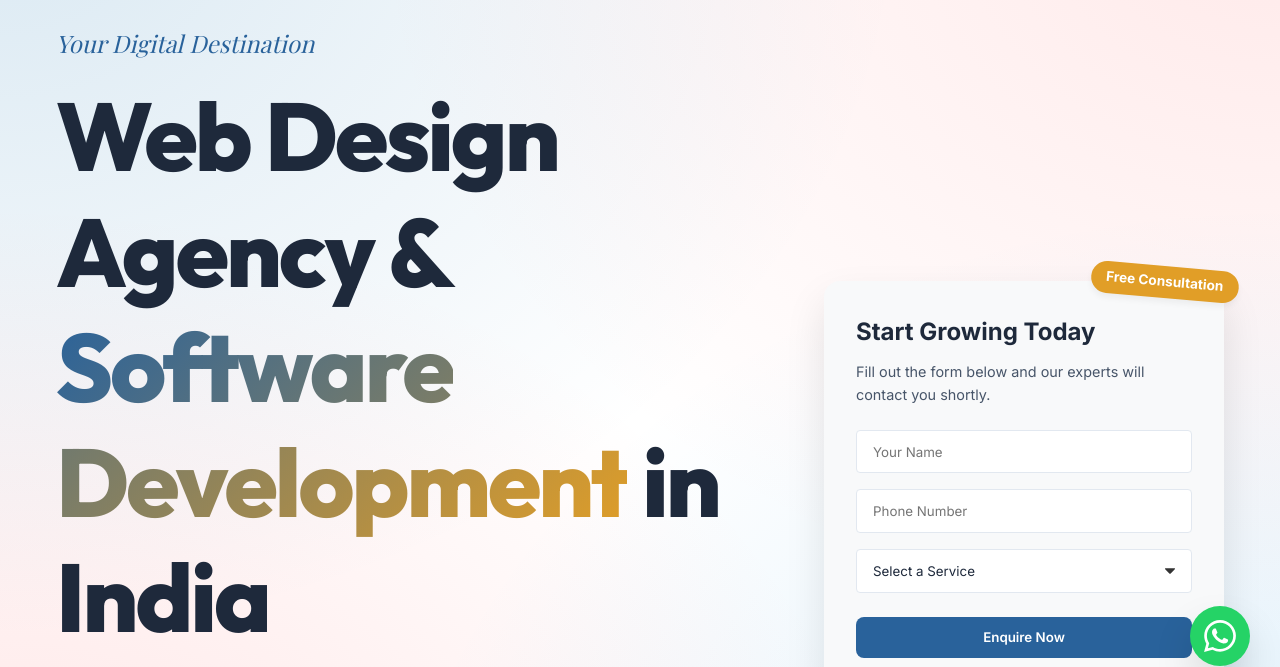
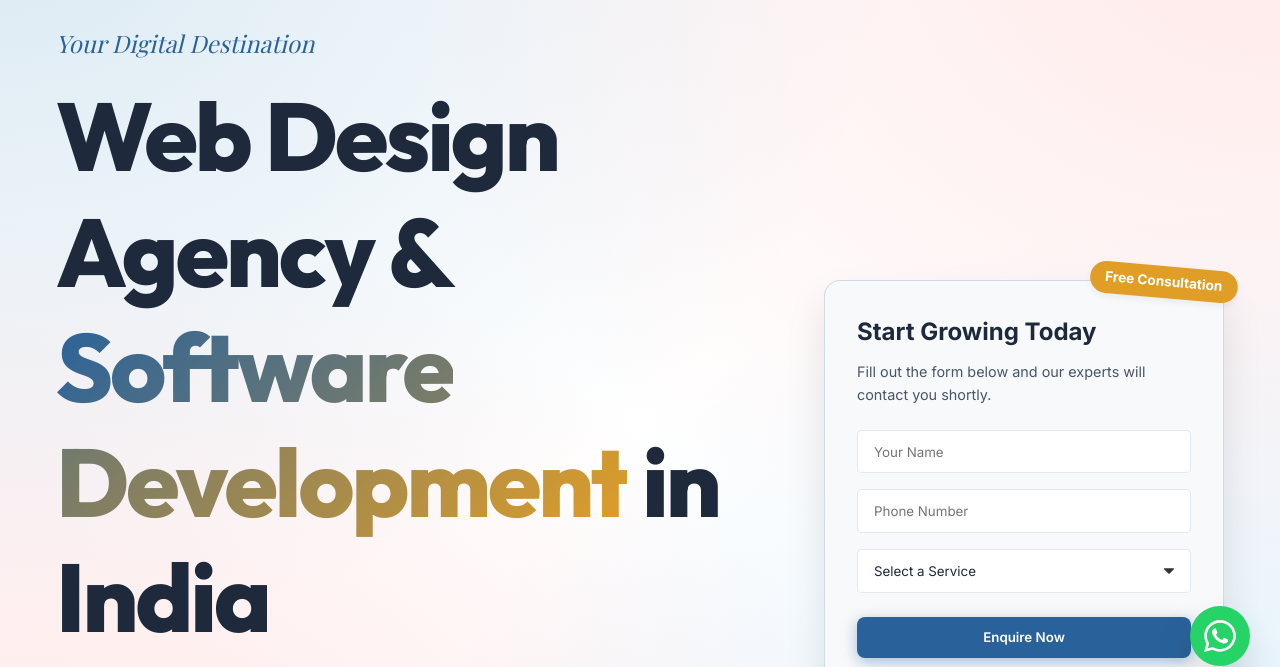
Before and after one commit to hasibulpoilan/pixel-clone, a website built with Vite: page index.html in a window 1280 px wide. Shown: the part 104-771 px from the top of the page. Built offline with nearby package versions, Linux system fonts and the light colour scheme; a web font is replaced by a local one.

Commit message:
Fix HTML structure and move invalid inline CSS to stylesheet

```diff
--- a/index.html
+++ b/index.html
@@ -71,7 +71,7 @@
             </div>
 
             <!-- Right: Floating Enquiry Form -->
-            <div class="hero-enquiry-form" style="background: var(--color-surface); padding: 2rem; border-radius: var(--radius-lg); box-shadow: 0 20px 40px rgba(0,0,0,0.1); border: 1px solid rgba(var(--color-primary-rgb), 0.2); position: relative;">
+            <div class="hero-enquiry-form">
               <div style="position: absolute; top: -15px; right: -15px; background: var(--color-accent); color: white; padding: 5px 15px; border-radius: 20px; font-weight: bold; font-size: 0.85rem; box-shadow: var(--shadow-sm); transform: rotate(5deg);">Free Consultation</div>
               <p class="form-heading" style="margin-bottom: 0.5rem; font-size: 1.5rem; font-weight: 700; color: var(--color-text);">Start Growing Today</p>
               <p style="color: var(--color-text-muted); font-size: 0.9rem; margin-bottom: 1.5rem;">Fill out the form below and our experts will contact you shortly.</p>
@@ -95,7 +95,7 @@
                     <option value="ai">Live Calling AI Agents</option>
                   </select>
                 </div>
-                <button type="submit" class="btn btn-primary" style="width: 100%; box-shadow: 0 4px 15px rgba(var(--color-primary-rgb), 0.4);">Enquire Now</button>
+                <button type="submit" class="btn btn-primary">Enquire Now</button>
               </form>
             </div>
 
--- a/src/css/home.css
+++ b/src/css/home.css
@@ -20,6 +20,20 @@
   position: relative;
   z-index: 2;
   max-width: 800px;
+}
+
+.hero-enquiry-form {
+  background: var(--color-surface);
+  padding: 2rem;
+  border-radius: var(--radius-lg);
+  box-shadow: 0 20px 40px rgba(0, 0, 0, 0.1);
+  border: 1px solid rgba(41, 98, 155, 0.2);
+  position: relative;
+}
+
+.hero-enquiry-form .btn-primary[type="submit"] {
+  width: 100%;
+  box-shadow: 0 4px 15px rgba(41, 98, 155, 0.4);
 }
 
 .hero p.lead {
--- a/style.css
+++ b/style.css
@@ -3,6 +3,7 @@
 :root {
   /* Colors - Derived from Logo */
   --color-primary: #29629b;       /* Pixel Solution Blue */
+  --color-primary-rgb: 41, 98, 155;
   --color-primary-light: #3d80c3;
   --color-primary-dark: #1b456e;
 
```
